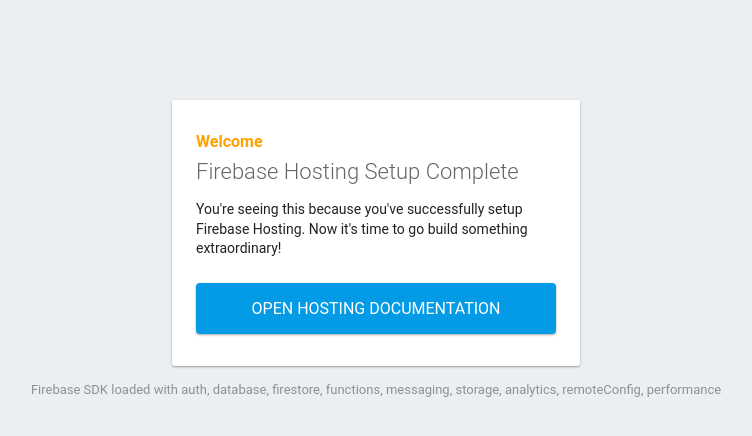
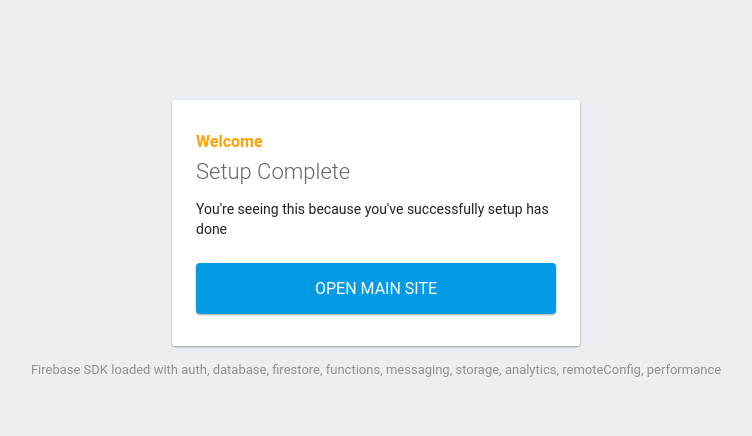
Before and after one commit to myprivateguru/Sohaam, a plain HTML site: page public/index.html in a window 1280 px wide. Shown: the whole page, without its empty margins (264-1016 px from the left). Drawn offline with Linux system fonts and the light colour scheme; some packages are replaced by stand-ins of ours.

Commit message:
asset added

```diff
--- a/public/index.html
+++ b/public/index.html
@@ -3,7 +3,7 @@
   <head>
     <meta charset="utf-8">
     <meta name="viewport" content="width=device-width, initial-scale=1">
-    <title>Welcome to Firebase Hosting</title>
+    <title>Welcome to Dnyanesh Tutorials</title>
 
     <!-- update the version number as needed -->
     <script defer src="/__/firebase/9.9.0/firebase-app-compat.js"></script>
@@ -41,9 +41,9 @@
   <body>
     <div id="message">
       <h2>Welcome</h2>
-      <h1>Firebase Hosting Setup Complete</h1>
-      <p>You're seeing this because you've successfully setup Firebase Hosting. Now it's time to go build something extraordinary!</p>
-      <a target="_blank" href="https://firebase.google.com/docs/hosting/">Open Hosting Documentation</a>
+      <h1>Setup Complete</h1>
+      <p>You're seeing this because you've successfully setup has done</p>
+      <a target="_blank" href="https://brainqy.in">Open Main Site</a>
     </div>
     <p id="load">Firebase SDK Loading&hellip;</p>
 
```
Also changed, not shown: public/.well-known/assetlinks.json (added).
